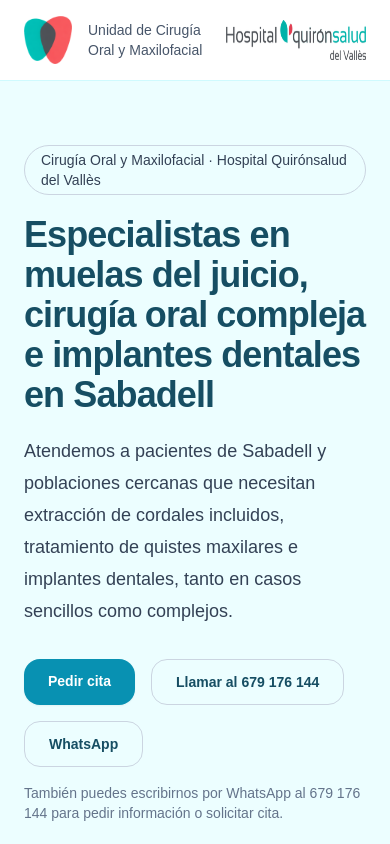
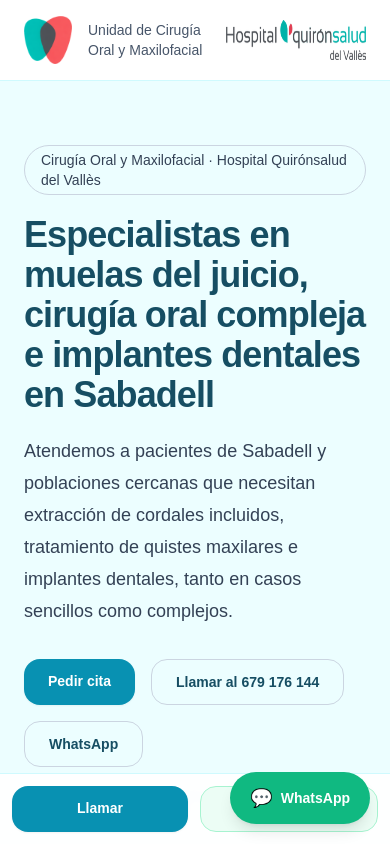
Before and after one commit to alfmgvg/cirujanomaxilofacialsabadell-web, a Next.js app: page / in a window 390 px wide. Shown: the top 844 px of the page. Built offline with nearby package versions, Linux system fonts and the light colour scheme.

Commit message:
Update page.js

```diff
--- a/app/page.js
+++ b/app/page.js
@@ -6,6 +6,36 @@
 // "Unidad de Cirugía Oral y Maxilofacial en el Hospital Quirónsalud del Vallès. Especialistas en muelas del juicio, cordales incluidos e implantes dentales en Sabadell y el Vallès."
 
 export default function LandingQuironValles() {
+  const localBusinessSchema = {
+    '@context': 'https://schema.org',
+    '@type': 'Dentist',
+    name: 'Unidad de Cirugía Oral y Maxilofacial - Hospital Quirónsalud del Vallès',
+    description:
+      'Unidad especializada en cirugía oral y maxilofacial en Sabadell. Tratamientos de muelas del juicio, cordales incluidos, quistes maxilares e implantes dentales.',
+    telephone: '+34 679 176 144',
+    url: 'https://cirujanomaxilofacialsabadell.com',
+    image: 'https://cirujanomaxilofacialsabadell.com/logo-ocm.png',
+    medicalSpecialty: 'Oral and Maxillofacial Surgery',
+    address: {
+      '@type': 'PostalAddress',
+      streetAddress: 'Passeig Rubió i Ors, 23',
+      addressLocality: 'Sabadell',
+      addressRegion: 'Barcelona',
+      postalCode: '08203',
+      addressCountry: 'ES',
+    },
+    areaServed: [
+      'Sabadell',
+      'Terrassa',
+      'Sant Cugat del Vallès',
+      'Rubí',
+      'Cerdanyola del Vallès',
+      'Barberà del Vallès',
+      'Castellar del Vallès',
+      'Sant Quirze del Vallès',
+    ],
+    sameAs: ['https://www.quironsalud.com/valles/es/cita-medica#r!/n!/29?dir=next'],
+  };
   const treatments = [
     {
       title: 'Muelas del juicio',
@@ -29,8 +59,8 @@ export default function LandingQuironValles() {
   },
   {
     name: 'Dra. Laia Fité',
-    img: '/doctors/fite.jpg',
-    bio: 'Cirujana especializada en cirugía oral y maxilofacial. Licenciada en Medicina y Cirugía, especialista vía MIR en Cirugía Oral y Maxilofacial en el Hospital Vall d’Hebron de Barcelona. Desde 2019 combina la actividad sanitaria pública en el Hospital Parc Taulí de Sabadell con la práctica privada. Formada en patología de glándulas salivales, patología infantil, cirugía del sueño, así como implantología y cirugía oral.'
+    img: '/doctors/laia-fite.jpg',
+    bio: 'Cirujana especializada en cirugía oral y maxilofacial. Aquí se puede añadir una breve biografía profesional, formación y áreas de especial interés.'
   },
   {
     name: 'Dr. Nil Valentínes',
@@ -55,7 +85,6 @@ export default function LandingQuironValles() {
     'Sant Cugat del Vallès',
     'Rubí',
     'Cerdanyola del Vallès',
-    'Barcelona',
     'Barberà del Vallès',
     'Castellar del Vallès',
     'Sant Quirze del Vallès',
@@ -63,7 +92,11 @@ export default function LandingQuironValles() {
 
   return (
     <>
-      <header className="w-full border-b border-cyan-100 bg-white">
+      <script
+        type="application/ld+json"
+        dangerouslySetInnerHTML={{ __html: JSON.stringify(localBusinessSchema) }}
+      />
+      <header className="sticky top-0 z-40 w-full border-b border-cyan-100 bg-white/95 backdrop-blur">
         <div className="mx-auto max-w-6xl px-6 py-4 flex items-center justify-between gap-4">
           <div className="flex items-center gap-4">
             <img src="/logo-ocm.png" alt="Odontología Cirugía Maxilofacial" className="h-12 w-auto" />
@@ -74,7 +107,7 @@ export default function LandingQuironValles() {
           </div>
         </div>
       </header>
-      <main className="min-h-screen bg-white text-cyan-900">
+      <main className="min-h-screen bg-white pb-24 text-cyan-900 selection:bg-cyan-100">
       <section className="bg-cyan-50 border-b border-cyan-100">
         <div className="mx-auto max-w-6xl px-6 py-16 lg:py-24 grid gap-10 lg:grid-cols-2 lg:items-center">
           <div>
@@ -91,7 +124,7 @@ export default function LandingQuironValles() {
             <div className="mt-8 flex flex-wrap gap-4">
               <a
                 href="https://www.quironsalud.com/valles/es/cita-medica#r!/n!/29?dir=next"
-                className="rounded-2xl bg-cyan-600 px-6 py-3 text-sm font-semibold text-white shadow-sm transition hover:opacity-90"
+                className="rounded-2xl bg-cyan-600 px-6 py-3 text-sm font-semibold text-white shadow-sm transition hover:bg-cyan-700"
               >
                 Pedir cita
               </a>
@@ -158,6 +191,7 @@ export default function LandingQuironValles() {
           <div className="max-w-3xl">
             <h2 className="text-3xl font-bold tracking-tight">Qué tratamos</h2>
             <p className="mt-4 text-lg leading-8 text-slate-700">
+              La página está enfocada a problemas frecuentes y con alta intención de búsqueda, pero transmitiendo también experiencia en cirugía oral compleja.
             </p>
           </div>
           <div className="mt-10 grid gap-6 md:grid-cols-3">
@@ -176,7 +210,7 @@ export default function LandingQuironValles() {
           <div>
             <h2 className="text-3xl font-bold tracking-tight">Equipo de cirujanos maxilofaciales</h2>
             <p className="mt-4 text-lg leading-8 text-slate-700">
-              Equipo de cirugía oral y maxilofacial con experiencia en cirugía de cordales incluidos, implantes dentales y tratamiento de patología oral compleja. El Dr. Alfonso Mogedas Vegara es el jefe de servicio y cirujano maxilofacial responsable de la unidad. Parte de la experiencia clínica del equipo procede también de la actividad desarrollada en MaxDental Vallès, centrada en cirugía oral avanzada e implantología.
+              Equipo de cirugía oral y maxilofacial con experiencia en cirugía de cordales incluidos, implantes dentales y tratamiento de patología oral compleja. El Dr. Alfonso Mogedas Vegara es el jefe de servicio y cirujano maxilofacial responsable de la unidad. Parte de la experiencia clínica del equipo procede también de la actividad desarrollada en MaxDental Vallès, centrada en cirugía oral avanzada e implantología. A continuación puedes añadir fotografías reales y una breve presentación individual de cada profesional.
             </p>
             <div className="mt-8 grid gap-4 sm:grid-cols-2">
               {doctors.map((doctor) => (
@@ -198,9 +232,27 @@ export default function LandingQuironValles() {
               Passeig Rubió i Ors, 23<br />
               08203 Sabadell, Barcelona
             </p>
-            <div className="mt-6 aspect-video rounded-2xl bg-slate-200 flex items-center justify-center text-sm text-slate-600 text-center px-6">
-              Aquí se puede incrustar un mapa de Google Maps o una imagen del acceso al hospital
+            <div className="mt-6 overflow-hidden rounded-2xl border border-cyan-100 shadow-sm">
+              <iframe
+                src="https://www.google.com/maps?q=Hospital+Quir%C3%B3nsalud+del+Vall%C3%A8s+Sabadell&output=embed"
+                width="100%"
+                height="320"
+                style={{ border: 0 }}
+                allowFullScreen=""
+                loading="lazy"
+                referrerPolicy="no-referrer-when-downgrade"
+                title="Mapa Hospital Quirónsalud del Vallès"
+              ></iframe>
             </div>
+
+            <a
+              href="https://www.google.com/maps/search/?api=1&query=Hospital+Quironsalud+del+Valles+Sabadell"
+              target="_blank"
+              rel="noopener noreferrer"
+              className="mt-4 inline-flex rounded-2xl bg-cyan-600 px-5 py-3 text-sm font-semibold text-white transition hover:bg-cyan-700"
+            >
+              Cómo llegar en Google Maps
+            </a>
             <div className="mt-8 space-y-3 text-slate-700">
               <p><span className="font-semibold">Teléfono y WhatsApp:</span> 679 176 144</p>
               <p><span className="font-semibold">Consulta:</span> 1ª planta</p>
@@ -301,7 +353,7 @@ export default function LandingQuironValles() {
         </div>
       </section>
 
-      <section className="bg-cyan-600 text-white">
+      <section className="bg-gradient-to-r from-cyan-600 to-rose-400 text-white">
         <div className="mx-auto max-w-6xl px-6 py-16 text-center">
           <h2 className="text-3xl font-bold tracking-tight lg:text-4xl">
             ¿Tienes dolor por una muela del juicio o necesitas valorar implantes dentales?
@@ -331,6 +383,35 @@ export default function LandingQuironValles() {
           </div>
         </div>
       </section>
+          <a
+        href="https://wa.me/34679176144"
+        target="_blank"
+        rel="noopener noreferrer"
+        aria-label="Escribir por WhatsApp"
+        className="fixed bottom-5 right-5 z-50 inline-flex items-center gap-2 rounded-full bg-emerald-500 px-5 py-3 text-sm font-semibold text-white shadow-lg transition hover:bg-emerald-600"
+      >
+        <span className="text-lg">💬</span>
+        WhatsApp
+      </a>
+
+      <div className="fixed bottom-0 left-0 right-0 z-40 border-t border-cyan-100 bg-white/95 p-3 backdrop-blur md:hidden">
+        <div className="mx-auto flex max-w-6xl gap-3">
+          <a
+            href="tel:+34679176144"
+            className="flex-1 rounded-2xl bg-cyan-600 px-4 py-3 text-center text-sm font-semibold text-white shadow-sm transition hover:bg-cyan-700"
+          >
+            Llamar
+          </a>
+          <a
+            href="https://wa.me/34679176144"
+            target="_blank"
+            rel="noopener noreferrer"
+            className="flex-1 rounded-2xl border border-emerald-200 bg-emerald-50 px-4 py-3 text-center text-sm font-semibold text-emerald-700 transition hover:bg-emerald-100"
+          >
+            WhatsApp
+          </a>
+        </div>
+      </div>
     </main>
     </>
 
```
